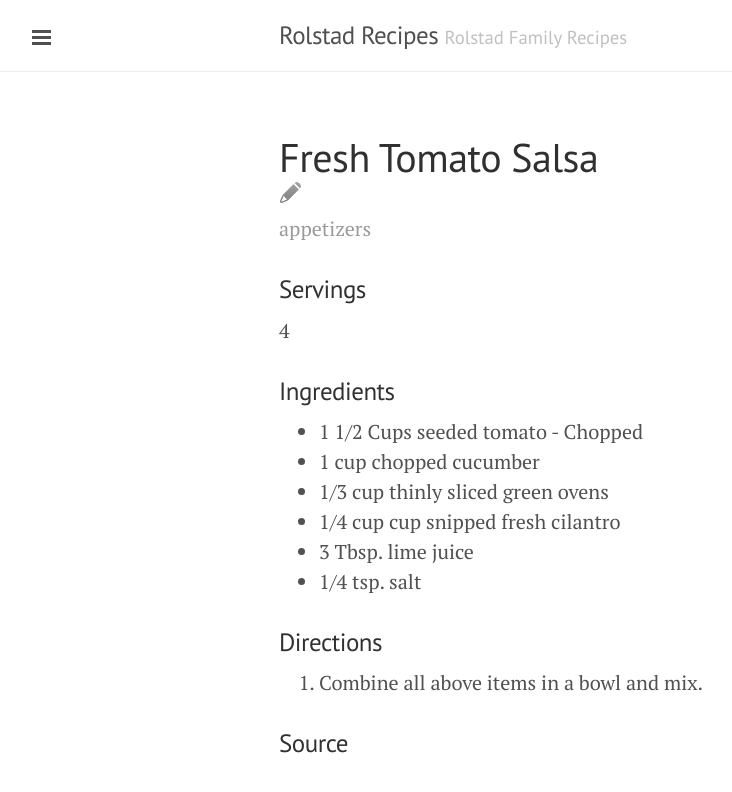
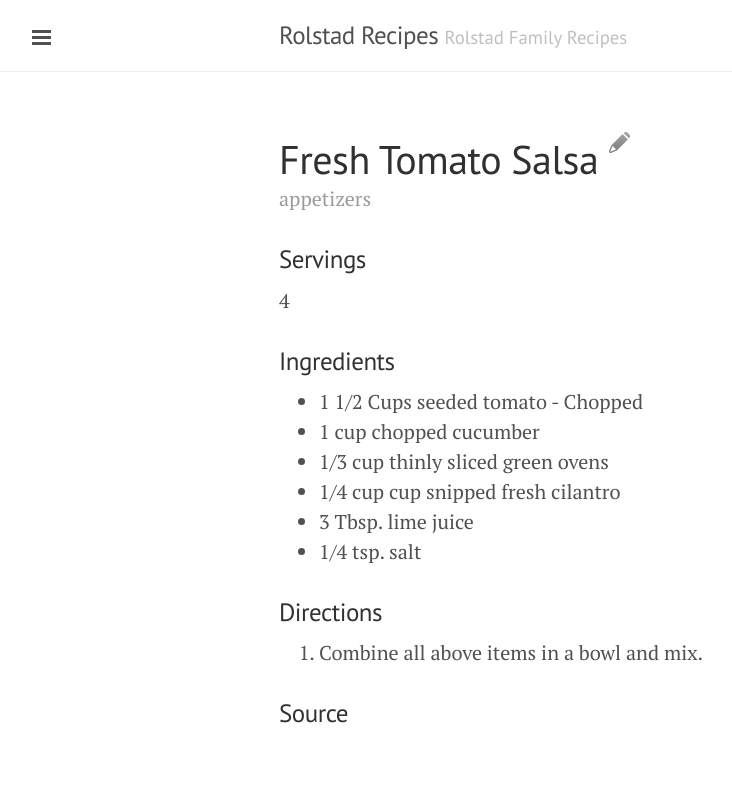
Before and after one commit to jrolstad/jrolstad.github.io, a Jekyll site: the page built from _posts/2015-12-14-fresh-tomato-salsa.md, in a window 1280 px wide. Shown: the top 792 px of the page, without its empty margins (1-733 px from the left). Built offline with Jekyll 4.4.1, drawn with Linux system fonts in a browser that asks for light colours.

Commit message:
Adding inline

```diff
--- a/_layouts/post.html
+++ b/_layouts/post.html
@@ -3,7 +3,11 @@ layout: default
 ---
 
 <div class="post">
-  <h1 class="post-title">{{ page.title }} <a href="{{site.post_edit_base_url}}/{{page.path}}"><img src="{{site.url}}/public/edit_icon.png"/></a></h1>
+  <h1 class="post-title">{{ page.title }}
+    <a href="{{site.post_edit_base_url}}/{{page.path}}" style="display: inline-block">
+      <img src="{{site.url}}/public/edit_icon.png" style="display: inline-block"/>
+    </a>
+  </h1>
 
   <span class="post-date">
     {% for category in page.categories%}
```
